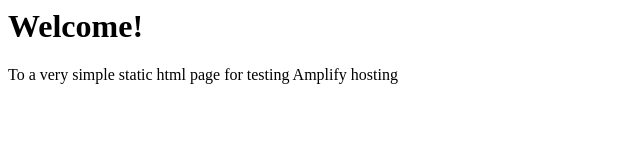
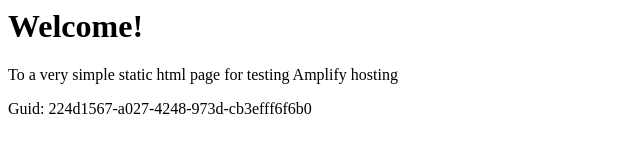
Before and after one commit to aws-aemilia-syd/Github-PR-Commit-Integration-Test-DoNotTouch-GithubWebhookPreviewCanaryTest-v1-prod-ap-southeast-2, a website: page src/index.html in a window 1280 px wide. Shown: the whole page, without its empty margins (0-640 px from the left). Drawn offline with Linux system fonts and the light colour scheme.

Commit message:
commit from integ tests

```diff
--- a/src/index.html
+++ b/src/index.html
@@ -1,3 +1,5 @@
+
+
 <html lang="en">
 
 <head>
@@ -10,6 +12,6 @@
 <body>
     <h1>Welcome!</h1>
     <p>To a very simple static html page for testing Amplify hosting</p>
-</body>
+    <p>Guid: 224d1567-a027-4248-973d-cb3efff6f6b0</p></body>
 
 </html>
```
